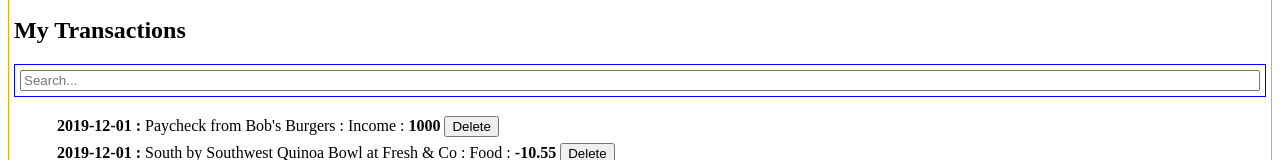
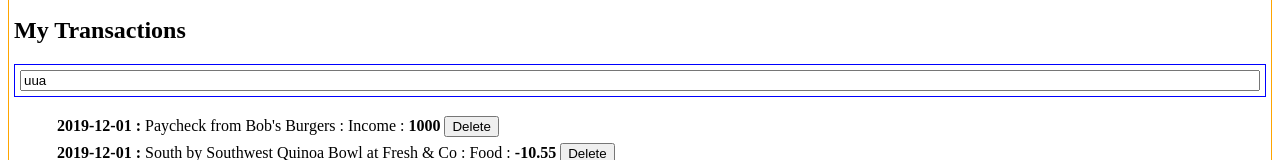
Before and after one commit to austinaeden/phase-02-code-challenge-wk-1, a React (Vite) app in the folder react-app/: page / in a window 1280 px wide. Shown: the part 321-481 px from the top of the page. Built offline with nearby package versions, Linux system fonts and the light colour scheme; data requests are answered from the project's data file.

Commit message:
twelthth commit

```diff
--- a/react-app/src/transactionlist.jsx
+++ b/react-app/src/transactionlist.jsx
@@ -1,18 +1,19 @@
 import React from "react";
 import TransactionItem from "./transactions";
 import SearchBar from './searchBar'
+import { useState } from "react";
 
 
 function TransactionList({ transactions, onDeleteTransaction }) {
-  //const [search, setSearch] = useState("")
+  const [search, setSearch] = useState("uua")
 
   return (
     <div>
       <h2>My Transactions</h2>
-      <SearchBar />
+      <SearchBar search={search} />
       <ul>
         {transactions.map((transaction) => (
-          <TransactionItem key={transaction.id} transaction={transaction} onDeleteTransaction={onDeleteTransaction} />
+          <TransactionItem key={transaction.id} transaction={transaction} onDeleteTransaction={onDeleteTransaction} search={search}/>
         ))}
       </ul>
     </div>
```
Also changed, not shown: 1 other file (tests, documents, lock files or other folders).
